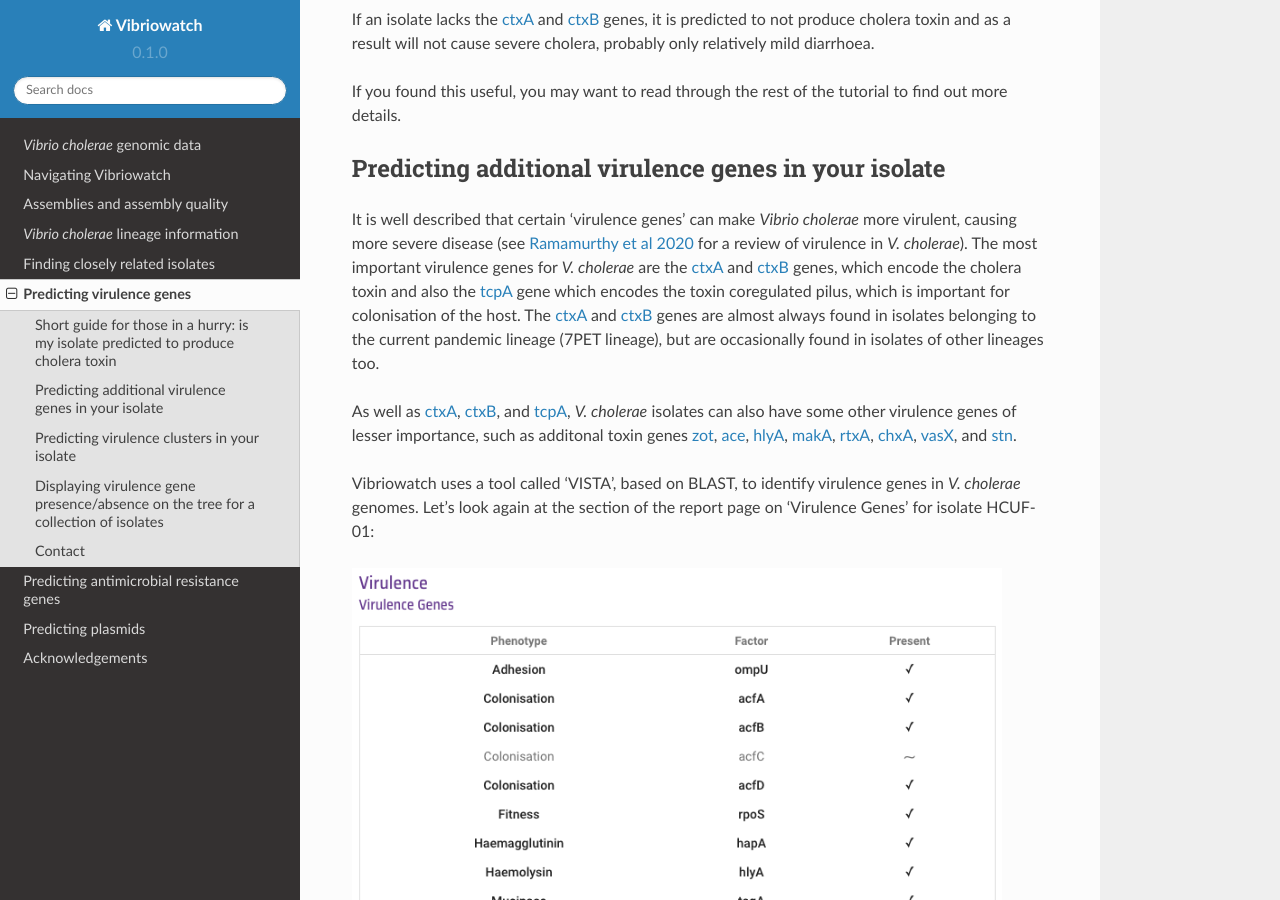
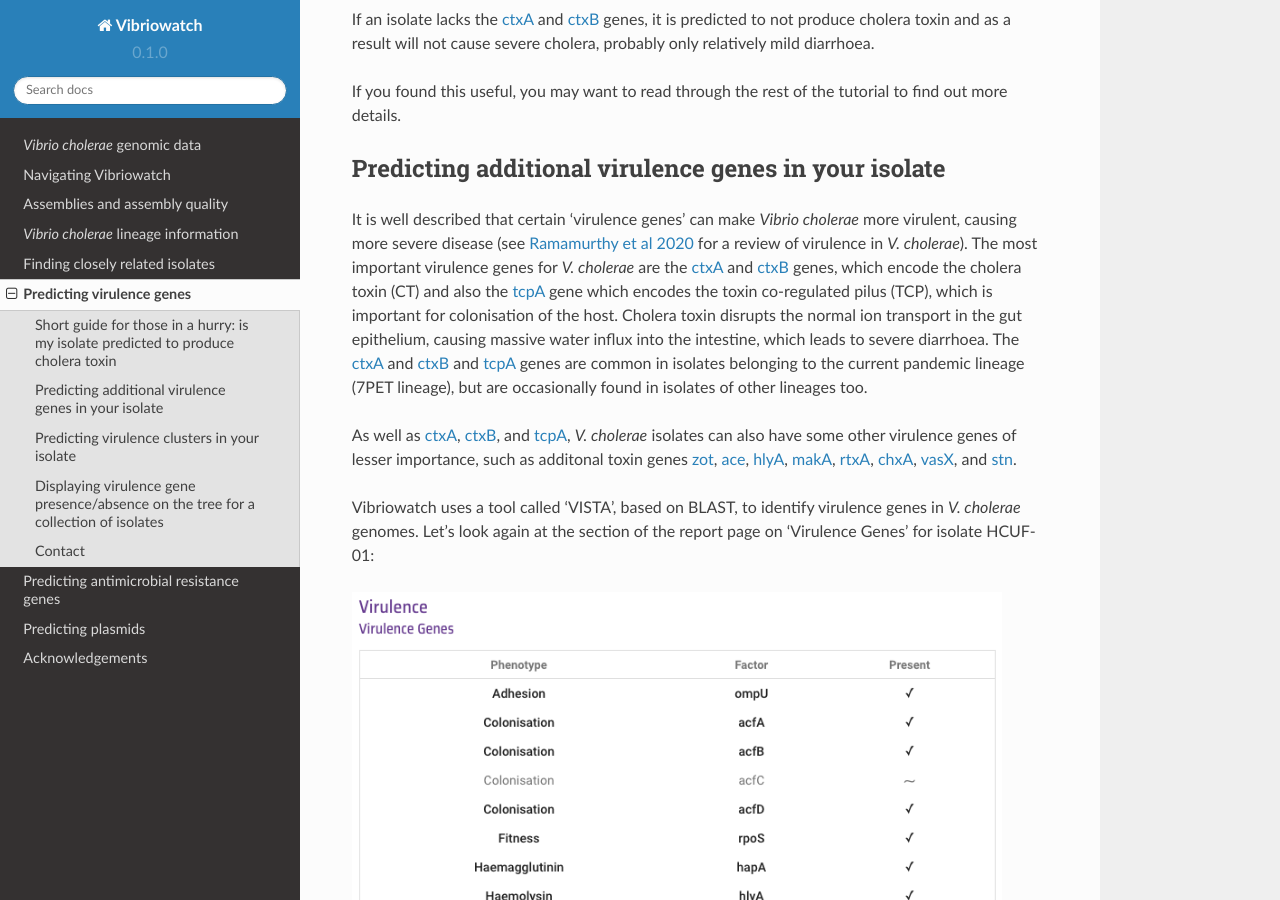
Before and after one commit to avrilcoghlan/vibriowatch, a Sphinx documentation site: the page built from docs/source/virulence.rst, in a window 1280 px wide and 900 px high, scrolled down 2632 px. Built offline with Sphinx 7.4.7 and the Read the Docs theme 2.0.0, drawn with Linux system fonts in a browser that asks for light colours.

Commit message:
Update virulence.rst
A little more info on cholera toxin

```diff
--- a/docs/source/virulence.rst
+++ b/docs/source/virulence.rst
@@ -67,9 +67,20 @@ Predicting additional virulence genes in your isolate
 
 It is well described that certain 'virulence genes' can make *Vibrio cholerae* more virulent, causing more severe disease (see
 `Ramamurthy et al 2020`_ for a review of virulence in *V. cholerae*).
-The most important virulence genes for *V. cholerae* are the `ctxA`_ and `ctxB`_ genes, which encode the cholera toxin and also the `tcpA`_ gene which encodes the toxin coregulated pilus, which is important for colonisation of the host. The `ctxA`_ and `ctxB`_ genes are almost always found in isolates belonging to the current pandemic lineage (7PET lineage), but are occasionally found in isolates of other lineages too.
+The most important virulence genes for *V. cholerae* are the `ctxA`_ and `ctxB`_ genes, which encode the cholera toxin (CT)
+and also the `tcpA`_ gene which encodes the toxin co-regulated pilus (TCP), which is important for colonisation of the host.
+Cholera toxin disrupts the normal ion transport in the gut epithelium, causing massive water influx into the intestine, which
+leads to severe diarrhoea.
+The `ctxA`_ and `ctxB`_ and `tcpA`_ genes are common in
+isolates belonging to the current pandemic lineage (7PET lineage), but are occasionally found in isolates of other lineages too.
 
 .. _Ramamurthy et al 2020: https://pubmed.ncbi.nlm.nih.gov/33102256/
+
+.. _ctxA: https://biocyc.org/gene?orgid=GCF_900205735&id=FY484_RS07330
+
+.. _ctxB: https://biocyc.org/gene?orgid=GCF_900205735&id=FY484_RS07325
+
+.. _tcpA: https://biocyc.org/gene?orgid=GCF_900205735&id=FY484_RS04280
 
 As well as `ctxA`_, `ctxB`_, and `tcpA`_, *V. cholerae* isolates can also have some
 other virulence genes of lesser importance, such as additonal toxin genes `zot`_, `ace`_, `hlyA`_, `makA`_, `rtxA`_, `chxA`_, `vasX`_, and `stn`_.
```
